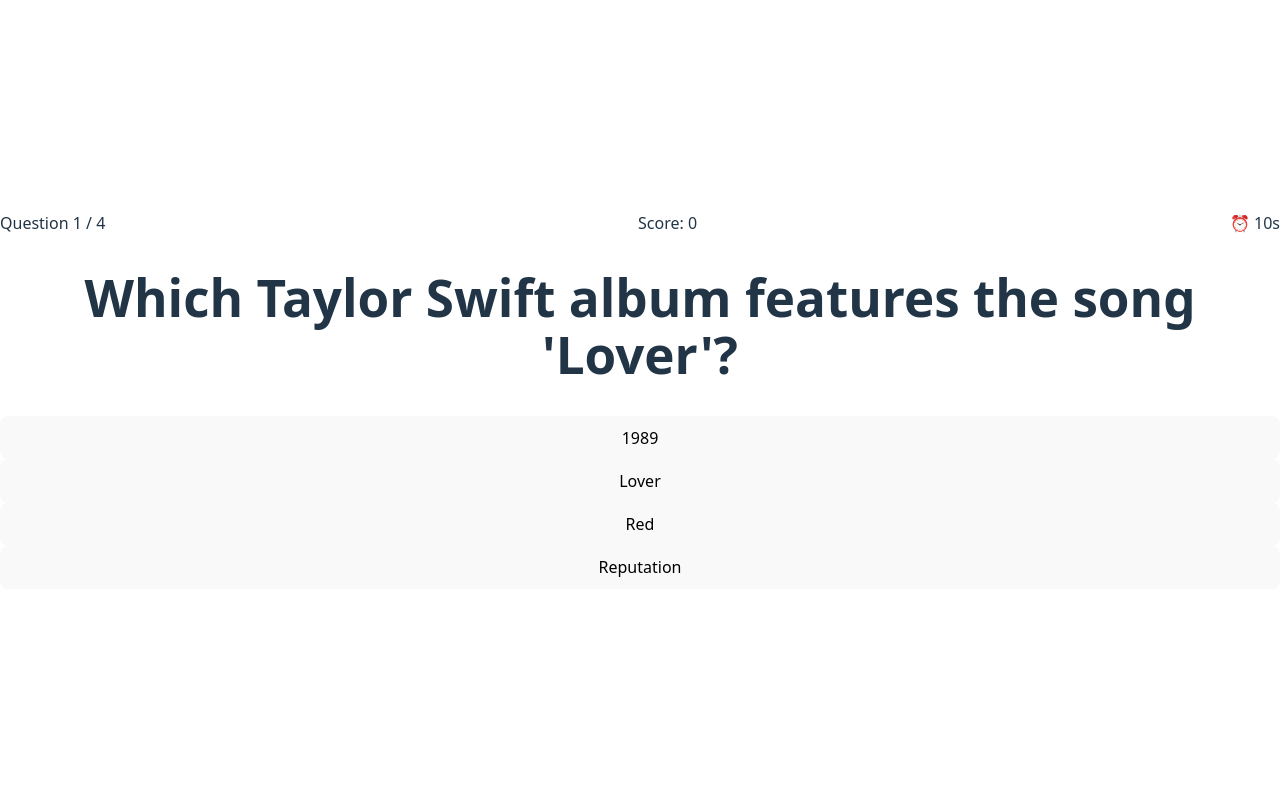
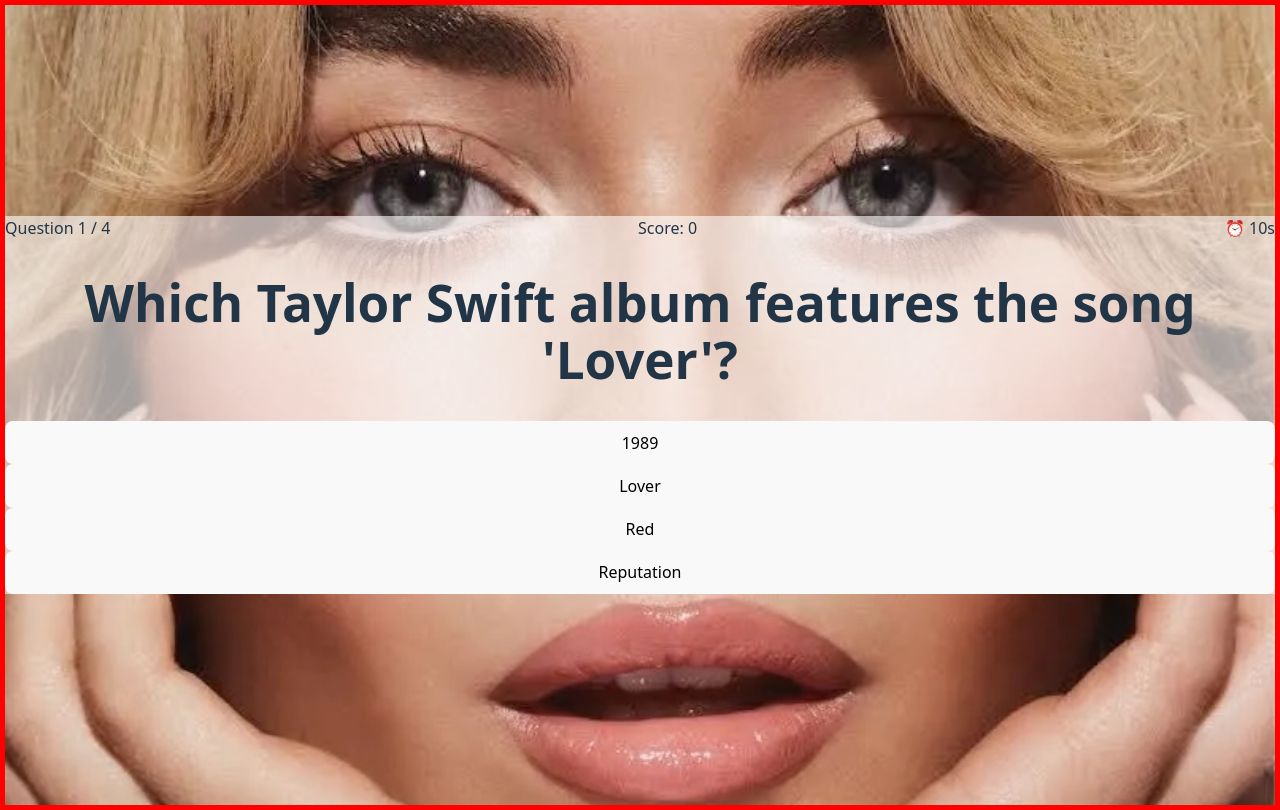
Before and after one commit to Suvithavijay/swift-carpenter-showdown, a React (Vite) app: page /questions/1/1 in a window 1280 px wide. Built offline with nearby package versions, Linux system fonts and the light colour scheme.

Commit message:
fix: make quiz card more transparent and add border for background image debug

```diff
--- a/src/QuestionsPage.jsx
+++ b/src/QuestionsPage.jsx
@@ -1,12 +1,26 @@
-import React, { useState, useEffect } from 'react';
+import React, { useState, useEffect, useMemo } from 'react';
 import { useParams } from 'react-router-dom';
-import taylorImg from './assets/taylor.jpg';
-import sabrinaImg from './assets/sabrina.png';
 import { QUESTIONS } from './questions';
+
+const TAYLOR_IMAGES = [
+  "/images/ts/21167-1-taylor-swift-image-thumb.png",
+  "/images/ts/521864.jpg",
+  "/images/ts/70+ Taylor Swift HD Wallpapers - Download at WallpaperBro.jpeg",
+  "/images/ts/taylor-swift-1920x1080.jpg",
+  "/images/ts/taylor-swift-pictures.jpg"
+];
+const SABRINA_IMAGES = [
+  "/images/SC/bs-bst-hp-n1_000.jpg",
+  "/images/SC/bs-bst-hp-n1_001.jpg",
+  "/images/SC/bst-hp-n2-2025_005.jpg",
+  "/images/SC/prada-lipstick-ps_001.jpg",
+  "/images/SC/prada-lipstick-ps_002.jpg"
+];
 
 const TIMER_SECONDS = 15;
 
 const QuestionsPage = () => {
+  const { mode } = useParams();
   const [currentQuestion, setCurrentQuestion] = useState(0);
   const [selectedAnswer, setSelectedAnswer] = useState(null);
   const [showResult, setShowResult] = useState(false);
@@ -16,6 +30,21 @@
   const [playerName, setPlayerName] = useState('');
   const [showNamePrompt, setShowNamePrompt] = useState(true);
   const [leaderboard, setLeaderboard] = useState([]);
+
+  // Memoize background image order for the session
+  const bgOrder = useMemo(() => {
+    let arr = [];
+    if (mode === 'taylor') arr = [...TAYLOR_IMAGES];
+    else if (mode === 'sabrina') arr = [...SABRINA_IMAGES];
+    else arr = [...TAYLOR_IMAGES, ...SABRINA_IMAGES];
+    // Shuffle
+    for (let i = arr.length - 1; i > 0; i--) {
+      const j = Math.floor(Math.random() * (i + 1));
+      [arr[i], arr[j]] = [arr[j], arr[i]];
+    }
+    return arr;
+  }, [mode]);
+  const bgImg = bgOrder[currentQuestion % bgOrder.length];
 
   const currentQuestionData = QUESTIONS[currentQuestion];
 
@@ -149,8 +178,8 @@
   if (!currentQuestionData) return null;
 
   return (
-    <div className="min-h-screen bg-gray-100 flex items-center justify-center font-['Quicksand'],['Comic Sans MS'],cursive">
-      <div className="bg-white p-8 rounded-lg shadow-xl max-w-md w-full">
+    <div className="min-h-screen flex items-center justify-center font-['Quicksand'],['Comic Sans MS'],cursive" style={{ backgroundImage: `url('${bgImg}')`, backgroundSize: 'cover', backgroundPosition: 'center', border: '5px solid red' }}>
+      <div className="p-8 rounded-lg shadow-xl max-w-md w-full" style={{ background: 'rgba(255,255,255,0.6)' }}>
         <div className="flex justify-between items-center mb-4">
           <span className="text-lg font-bold">Question {currentQuestion + 1} / {QUESTIONS.length}</span>
           <span className="text-lg font-bold text-blue-600">Score: {score}</span>
```
